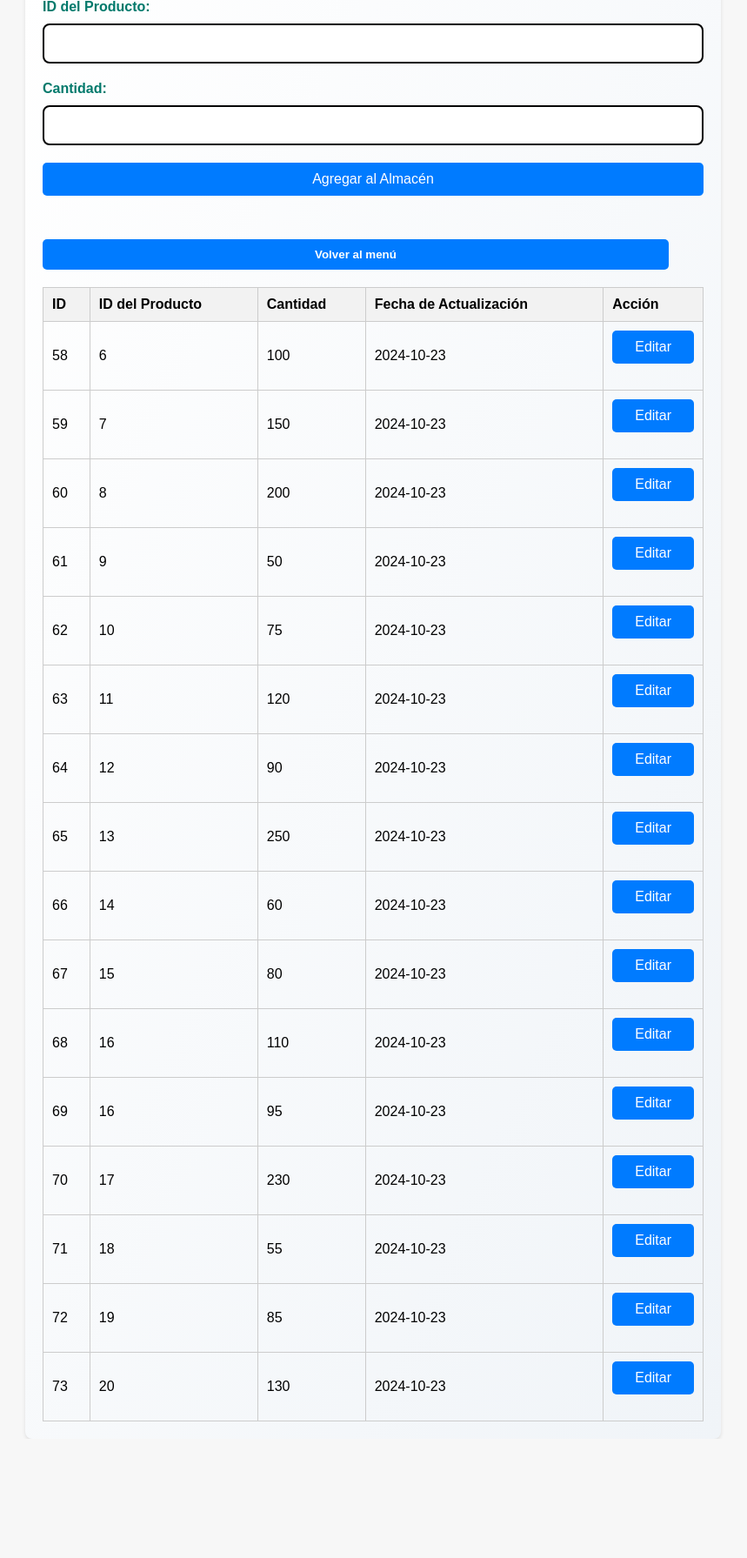
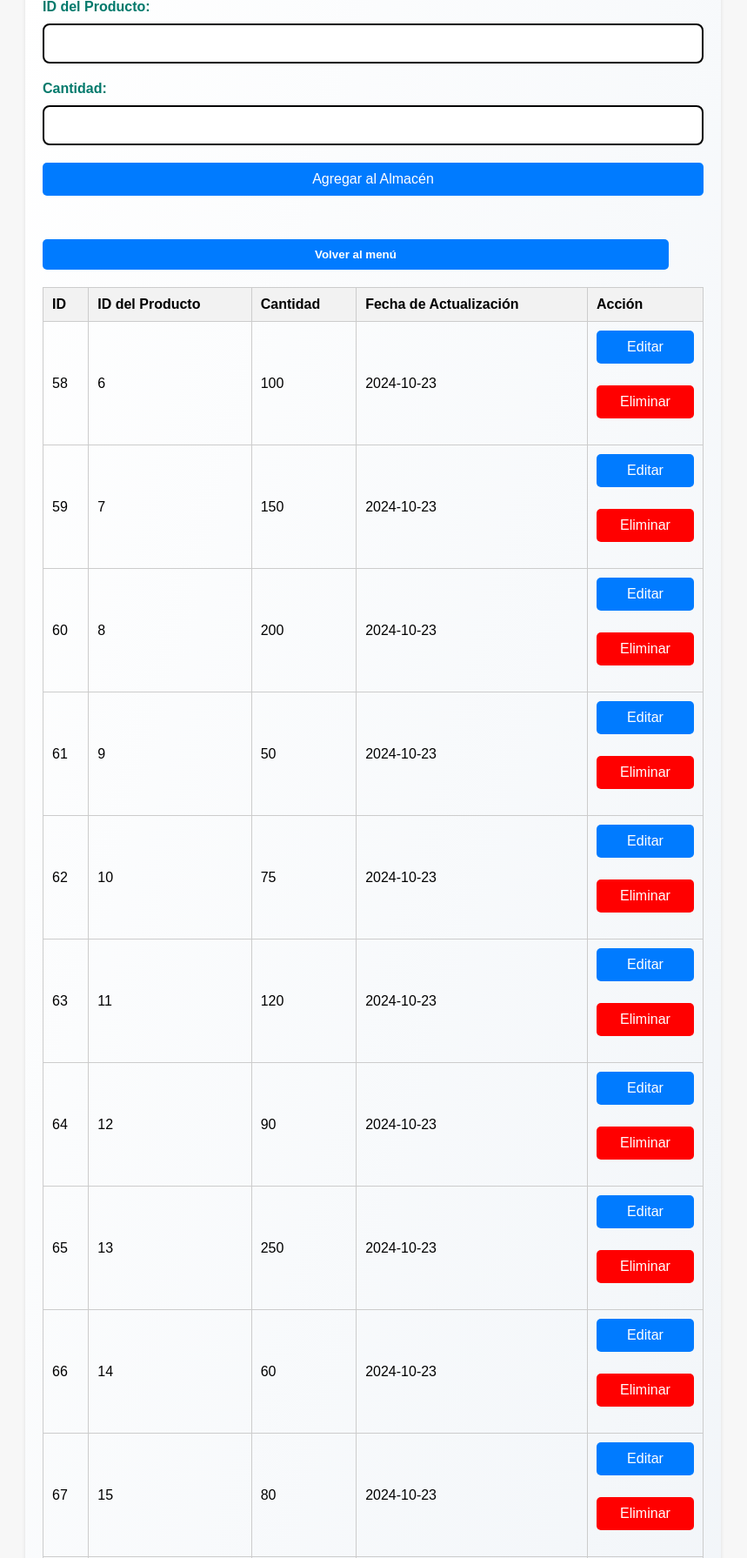
Before and after one commit to cristian1255/tienda_f, a PHP site: page /almacen.php in a window 1280 px wide. Shown: the part 69-1860 px from the top of the page at 87% size, without its empty margins (211-1070 px from the left). Before the commit the page ends 1723 px from the top, so only its background shows below. Run offline with PHP 8.4, Linux system fonts and the light colour scheme; a user stored in the database is signed in; data comes from the database, SQL or seed files in the repository.

Commit message:
Update almacen.php

```diff
--- a/almacen.php
+++ b/almacen.php
@@ -75,6 +75,25 @@ if ($_SERVER["REQUEST_METHOD"] == "POST" && isset($_POST['guardar'])) {
 
     if ($stmt->execute()) {
         echo "Registro actualizado exitosamente.";
+    } else {
+        echo "Error: " . $stmt->error;
+    }
+}
+
+// Procesar la eliminación de un registro
+if ($_SERVER["REQUEST_METHOD"] == "POST" && isset($_POST['eliminar'])) {
+    if (!verificarPermisos($perfil, 'almacen', 'editar')) {
+        die("No tienes permiso para eliminar registros del almacén.");
+    }
+
+    $almacen_id = $_POST['almacen_id'];
+
+    $sql = "DELETE FROM almacen WHERE id = ?";
+    $stmt = $conn->prepare($sql);
+    $stmt->bind_param("i", $almacen_id);
+
+    if ($stmt->execute()) {
+        echo "Registro eliminado exitosamente.";
     } else {
         echo "Error: " . $stmt->error;
     }
@@ -177,7 +196,7 @@ $result = $conn->query($sql);
                 <th>Cantidad</th>
                 <th>Fecha de Actualización</th>
                 <?php if (verificarPermisos($perfil, 'almacen', 'editar')): ?>
-                    <th>Acción</th> <!-- Columna para editar -->
+                    <th>Acción</th> <!-- Columna para editar y eliminar -->
                 <?php endif; ?>
             </tr>
             <?php if ($result->num_rows > 0) {
@@ -204,6 +223,10 @@ $result = $conn->query($sql);
                                     <input type="hidden" name="almacen_id" value="<?php echo $row['id']; ?>">
                                     <input type="submit" name="editar" value="Editar" class="btn">
                                 </form>
+                                <form method="POST" action="" style="margin-top: 5px;">
+                                    <input type="hidden" name="almacen_id" value="<?php echo $row['id']; ?>">
+                                    <input type="submit" name="eliminar" value="Eliminar" class="btn" style="background-color: red;">
+                                </form>
                             </td>
                         <?php endif; ?>
                     </tr>
```
